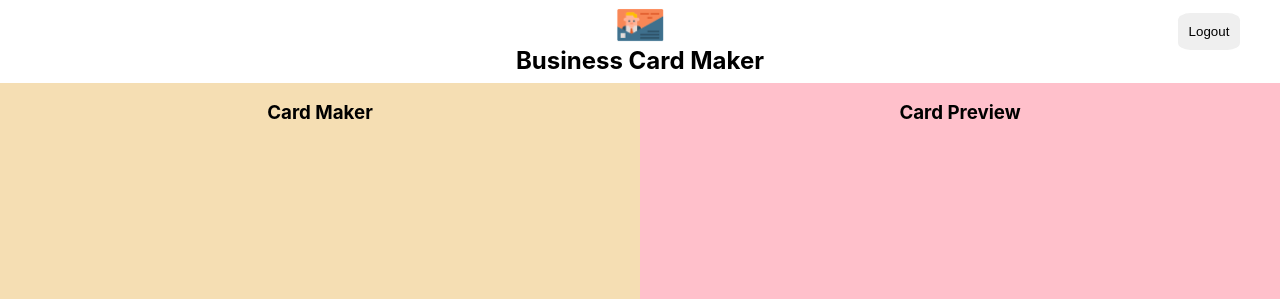
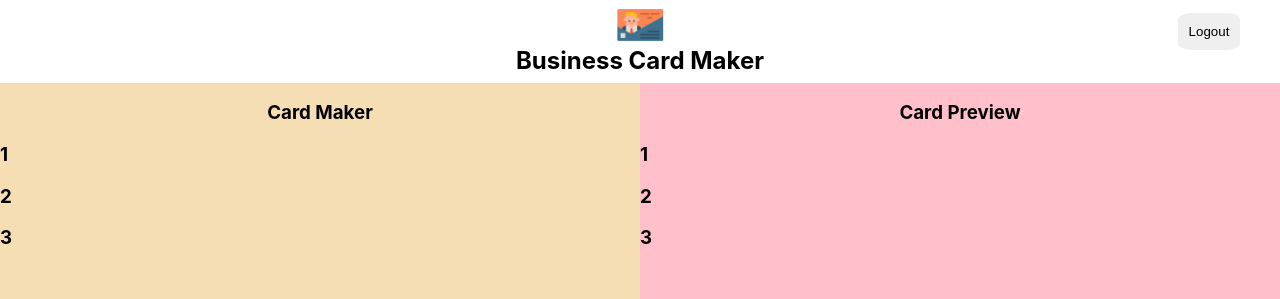
Before and after one commit to blackstarzck/business-card, a React (Create React App) app: page /maker in a window 1280 px wide. Shown: the top 299 px of the page. Built offline with nearby package versions, Linux system fonts and the light colour scheme; no server answers; sample sign-in values are in the browser's storage.

Commit message:
card, card_editor_form 컴포넌트 생성 및 maker에 state 선언

```diff
--- /dev/null
+++ b/src/components/card/card.jsx
@@ -0,0 +1,9 @@
+import React from 'react'
+
+const Card = ({ card }) => {
+    return (
+        <h1>{card.id}</h1>
+    )
+}
+
+export default Card
--- /dev/null
+++ b/src/components/card_edit_form/card_edit_form.jsx
@@ -0,0 +1,10 @@
+import React from 'react'
+import styles from "./card_edit_form.module.css"
+
+const CardEditForm = ({ card }) => {
+    return (
+        <h1>{card.id}</h1>
+    )
+}
+
+export default CardEditForm
--- a/src/components/editor/editor.jsx
+++ b/src/components/editor/editor.jsx
@@ -1,11 +1,18 @@
 import React from 'react'
 import styles from "./editor.module.css";
+import Card from '../card/card';
+import CardEditForm from "../card_edit_form/card_edit_form";
 
 
-const Editor = () => {
+const Editor = ({ cards }) => {
     return (
         <section className={styles.editor}>
             <h1 className={styles.title}>Card Maker</h1>
+            {cards.map(card => {
+                return(
+                    <CardEditForm card={card}/>
+                );
+            })}
         </section>
     )
 }
--- a/src/components/maker/maker.jsx
+++ b/src/components/maker/maker.jsx
@@ -1,4 +1,4 @@
-import React, { useEffect } from 'react'
+import React, { useEffect, useState } from 'react'
 import styles from "./maker.module.css"
 import Footer from '../footer/footer';
 import Header from '../header/header';
@@ -7,6 +7,35 @@ import Editor from '../editor/editor';
 import Preview from '../preview/preview';
 
 const Maker = ({ authService }) => {
+    const [ cards, setCards ] = useState([
+        {
+            id: "1",
+            name: "chanki",
+            theme: "light",
+            title: "Software Engineer",
+            email: "bucheongosok@gmail.com",
+            fileName: "FILE",
+            fileURL: "png"
+        },
+        {
+            id: "2",
+            name: "chanki",
+            theme: "light",
+            title: "Software Engineer",
+            email: "bucheongosok@gmail.com",
+            fileName: "FILE",
+            fileURL: "png"
+        },
+        {
+            id: "3",
+            name: "chanki",
+            theme: "light",
+            title: "Software Engineer",
+            email: "bucheongosok@gmail.com",
+            fileName: "FILE",
+            fileURL: "png"
+        }
+    ]);
     const navigate  = useNavigate();
 
     const onLogout = () => {
@@ -25,8 +54,8 @@ const Maker = ({ authService }) => {
         <section className={styles.maker}>
             <Header onLogout={onLogout}/>
             <div className={styles.container}>
-                <Editor/>
-                <Preview/>
+                <Editor cards={cards}/>
+                <Preview cards={cards}/>
             </div>
             <Footer/>
         </section>
--- a/src/components/preview/preview.jsx
+++ b/src/components/preview/preview.jsx
@@ -1,10 +1,16 @@
 import React from 'react'
+import Card from '../card/card';
 import styles from "./preview.module.css";
 
-const Preview = () => {
+const Preview = ({ cards }) => {
     return (
         <section className={styles.preview}>
             <h1 className={styles.title}>Card Preview</h1>
+            {cards.map(card => {
+                return(
+                    <Card card={card}/>
+                );
+            })}
         </section>
     )
 }
```
Also changed, not shown: src/components/card/card.module.css (added), src/components/card_edit_form/card_edit_form.module.css (added).
